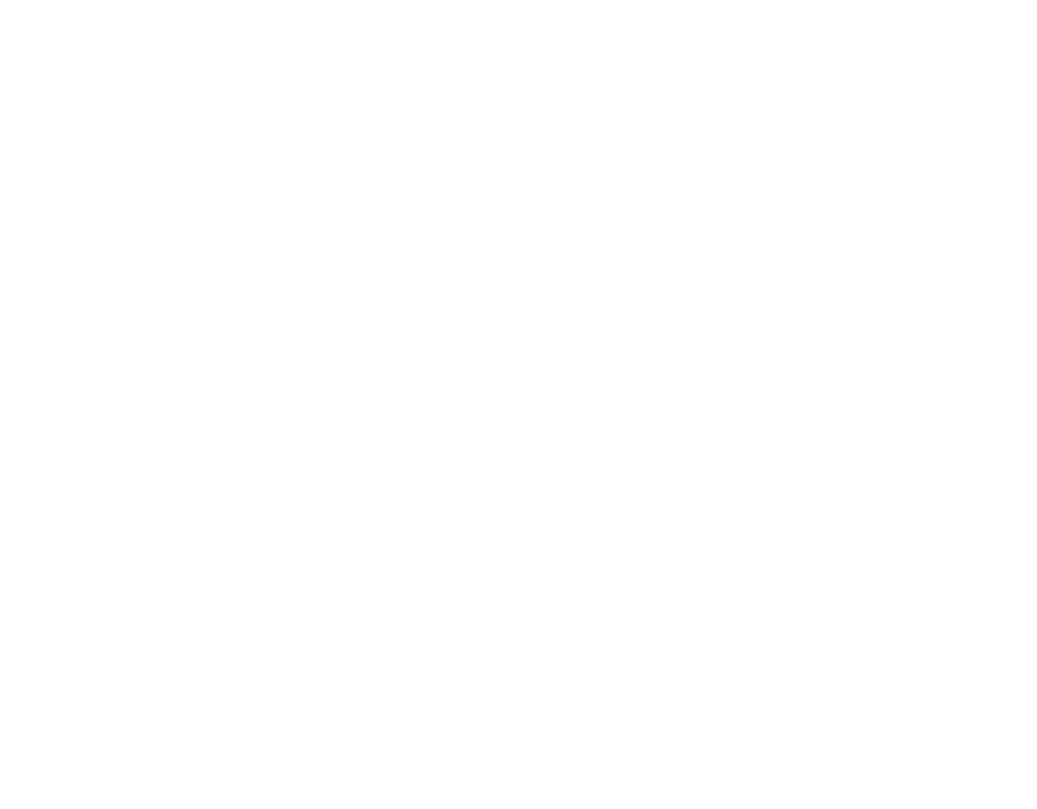
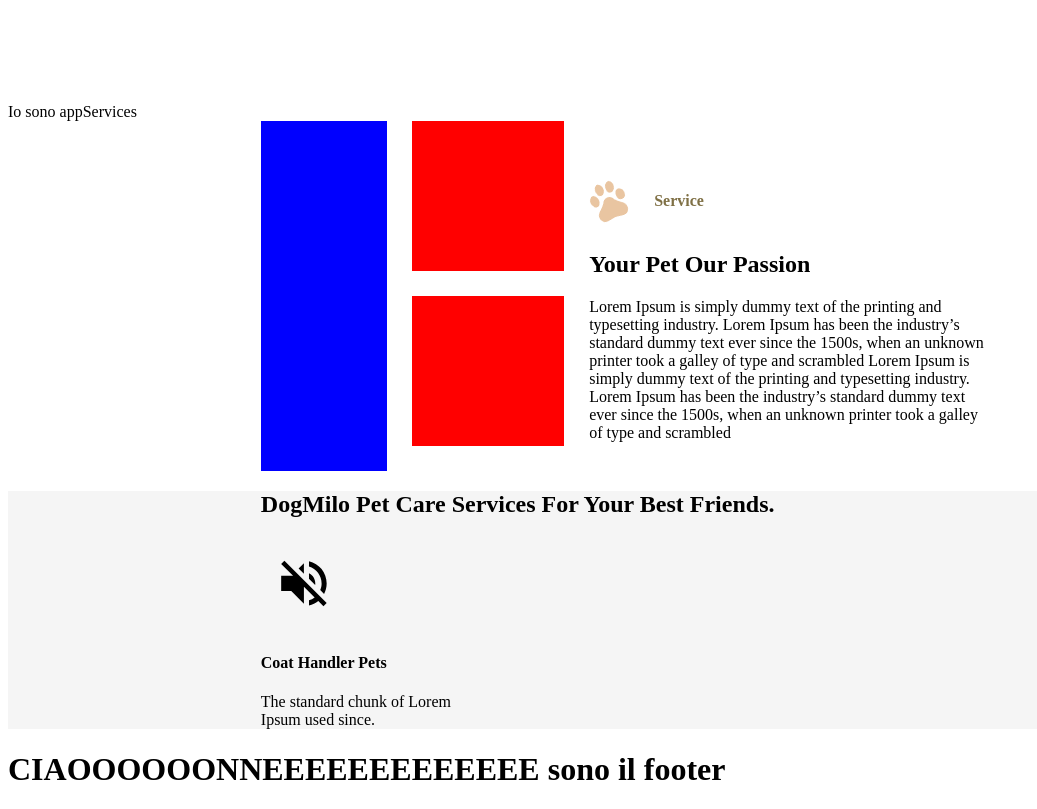
Before and after one commit to maurocazzato/proj-html-vuejs, a Vue app: page / in a window 1280 px wide. Shown: the part 2600-3409 px from the top of the page, without its empty margins (0-1037 px from the left). Before the commit the page ends 2551 px from the top, so only its background shows below. Built offline with nearby package versions, Linux system fonts and the light colour scheme; the HTML template or start-up script is replaced by a standard one.

Commit message:
feat 50% appServices

```diff
--- a/src/components/appAbout.vue
+++ b/src/components/appAbout.vue
@@ -215,6 +215,7 @@ export default {
         display: flex;
         justify-content: space-between;
         position: relative;
+        margin-bottom: 250px;
 
         .card-image {
 
--- a/src/components/appServices.vue
+++ b/src/components/appServices.vue
@@ -10,8 +10,139 @@ export default {
 
 <template>
     <div>Io sono appServices</div>
+
+    <section id="from 1500">
+
+        <!-- Mini sezione from 1500  -->
+
+        <div class="service">
+            <div class="card-img">
+                <div class="rectangle-left">
+                    <div class="rectangle"></div>
+                </div>
+                <div class="right">
+                    <div class="square"></div>
+                    <div class="square"></div>
+                </div>
+
+            </div>
+            <div class="text">
+                <div class="label">
+                    <img src="../img/imgs/assets/dog-icon.png" alt="icon">
+                    <h4>Service</h4>
+                </div>
+                <h2>Your Pet Our Passion</h2>
+                <p>Lorem Ipsum is simply dummy text of the printing and typesetting industry. Lorem Ipsum has been the industry’s standard dummy text ever since the 1500s, when an unknown printer took a galley of type and scrambled
+
+                Lorem Ipsum is simply dummy text of the printing and typesetting industry. Lorem Ipsum has been the industry’s standard dummy text ever since the 1500s, when an unknown printer took a galley of type and scrambled</p>
+
+            </div>
+        </div>
+    </section>
+
+    <section id="pet-care-services">
+        <div class="container-services">
+            <h2>DogMilo Pet Care Services
+            For Your Best Friends.</h2>
+            <div class="services-gallery">
+                <div class="card-services">
+                    <div class="card-image">
+                        <img src="../img/imgs/assets/image (7).svg" alt="image card">
+                    </div>
+                    <h4>Coat Handler Pets</h4>
+                    <div class="caption">The standard chunk of Lorem Ipsum used since. </div>
+                </div>
+            </div>
+        </div>
+    </section>
+
 </template>
 
 <style lang="scss" scoped>
 
+@use '../styles/general';
+
+
+.service {
+    width: 60%;
+    margin: auto;
+    display: flex;
+    justify-content: space-between;
+    align-items: center;
+
+    .text {
+        flex-basis: 60%;
+        height: 300px;
+    }
+    .card-img {
+        flex-basis: 40%;
+        display: flex;
+        box-sizing: border-box;
+        .rectangle-left {
+            flex-basis: 50%;
+            padding-right: 25px;
+
+        }
+        .rectangle {
+            width: 100%;
+            height: 350px;
+            background-color: blue;
+        }
+        .right {
+            flex-basis: 50%;
+        }
+        .square {
+            width: 100%;
+            background-color: red;
+            height: 150px;
+            margin-bottom: 25px;
+        }
+    }
+    // parte destra con il testo
+    .text {
+        padding: 25px;
+
+        .label {
+            display: flex;
+            align-items: center;
+            justify-content: flex-start;
+        }
+        h4 {
+            margin-left: 25px;
+            color: #7f7045;
+        }
+    }
+}
+// Sezione pet care services
+#pet-care-services {
+    width: 100%;
+    background-color: #f5f5f5;
+
+    .container-services {
+        width: 60%;
+        margin: auto;
+
+    }
+    .services-gallery {
+        width: 100%;
+        display: flex;
+        flex-wrap: wrap;
+        .card-services {
+            width: calc((100% / 3) - 25px );
+
+        .card-services:hover {
+            background-color: #7f7045;
+        }
+            .card-image {
+                width: 40%;
+                border-radius: 50%;
+                img {
+                    width: 100%;
+                }
+            }
+        }
+    }
+
+}
+
 </style>
```
